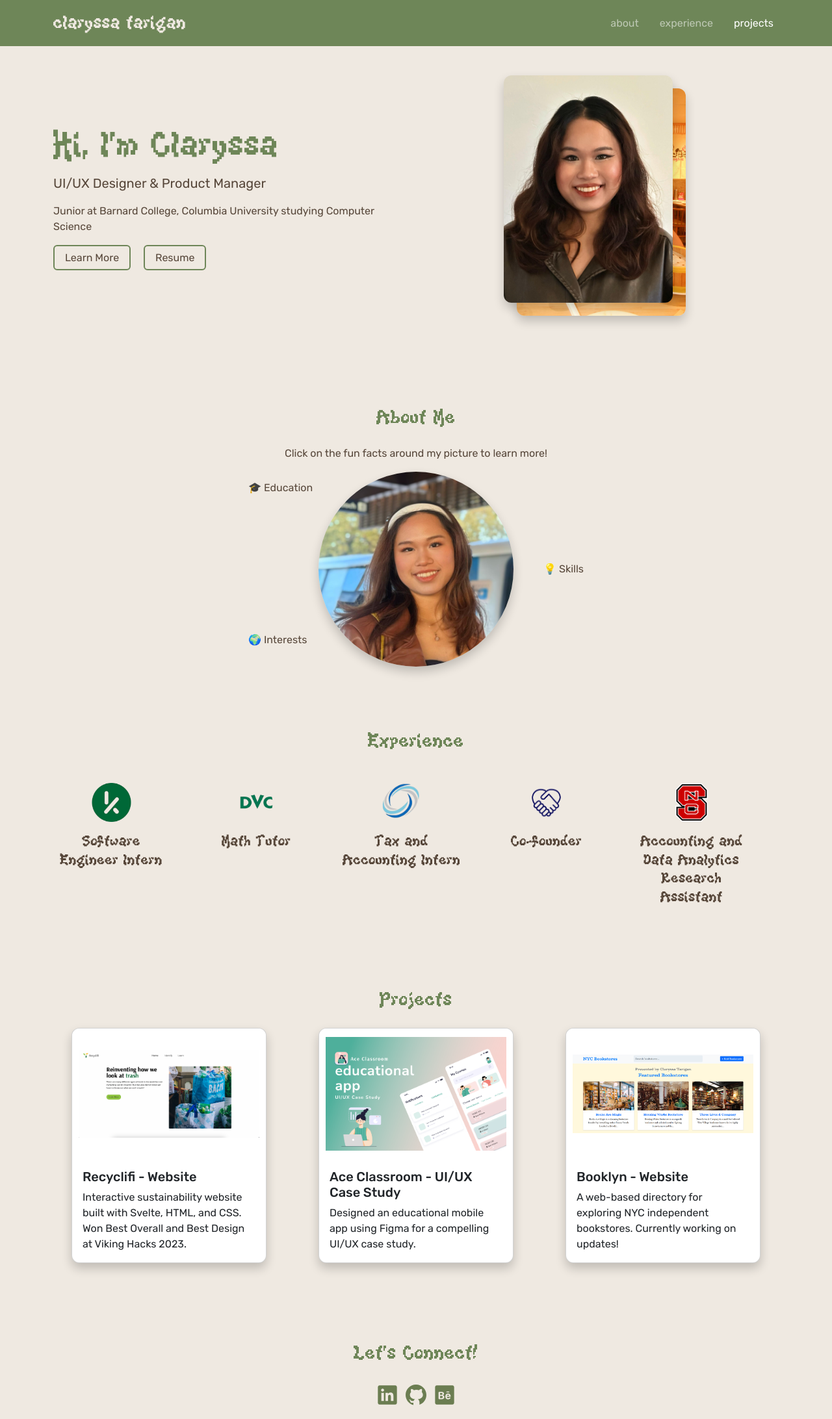
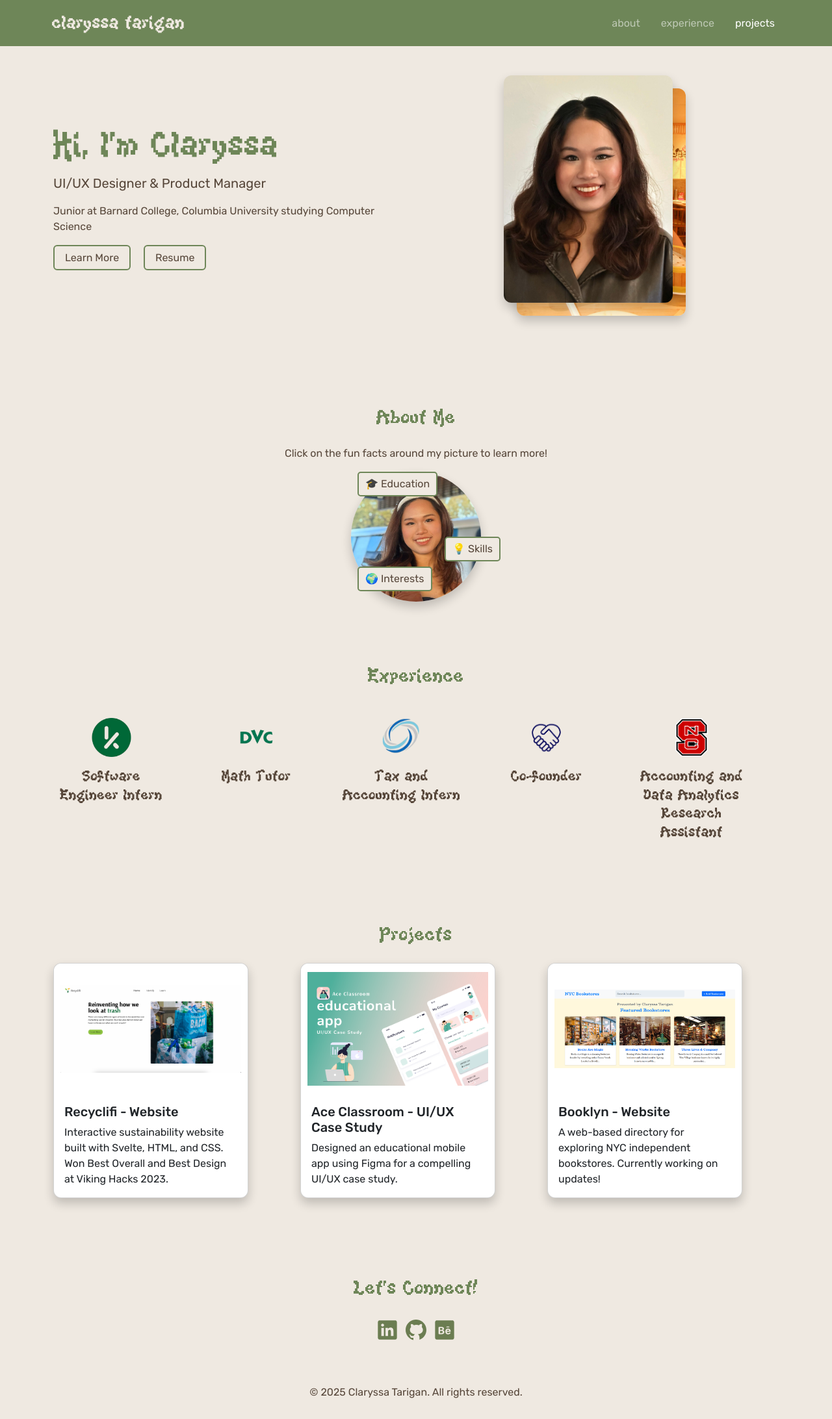
Before and after one commit to claryssayuanwie/portfolio, a Flask app: page / in a window 1280 px wide. Shown: the top 2184 px of the page at 65% size. After the commit the page ends 2152 px from the top, so only its background shows below. Run offline with Flask 3, Linux system fonts and the light colour scheme.

Commit message:
Fixed facts mobile

```diff
--- a/static/style.css
+++ b/static/style.css
@@ -30,42 +37,62 @@
   color: var(--dark-brown);
 }
 
-
-
+/* Navbar Styles */
 .navbar {
   background-color: var(--accent-color) !important;
-    padding: 0.5rem 1rem; /* Reduce padding for mobile */
+  padding: 0.5rem 1rem;
 }
 
-.navbar-nav {
-    flex-direction: row; /* Keep links horizontal */
-    gap: 1rem; /* Add spacing between links */
-}
-
-@media (max-width: 768px) {
-    .navbar-brand {
-        font-size: 24px; /* Slightly smaller on mobile */
-    }
-
-    .nav-link {
-        padding: 0.5rem 0.75rem; /* Reduce link padding */
-        font-size: 0.9rem; /* Slightly smaller text */
-    }
+.navbar .container {
+  width: 100%;
+  padding: 0 10px;
+  display: flex;
+  justify-content: space-between;
+  align-items: center;
 }
 
 .navbar-brand {
   font-family: 'Kiwi Soda', sans-serif;
   font-size: 30px;
   color: var(--base-color) !important;
+  white-space: nowrap;
 }
 
+.navbar-nav {
+  display: flex;
+  flex-direction: row;
+  gap: 1rem;
+  white-space: nowrap;
+}
+
+@media (max-width: 768px) {
+  .navbar-brand {
+    font-size: 24px;
+  }
+  .nav-link {
+    padding: 0.5rem 0.75rem;
+    font-size: 0.9rem;
+  }
+}
+
+@media (max-width: 576px) {
+  .navbar-brand {
+    font-size: 20px;
+  }
+  .nav-link {
+    font-size: 14px;
+    padding: 0.25rem 0.5rem;
+  }
+}
+
+/* Section Scroll Margins */
 section {
-    scroll-margin-top: 100px; /* Adjust to your navbar height */
+  scroll-margin-top: 100px;
 }
 
 @media (max-width: 768px) {
   section {
-      scroll-margin-top: 70px; /* adjust based on your mobile nav height */
+    scroll-margin-top: 70px;
   }
 }
 
@@ -117,12 +143,11 @@
   color: var(--base-color);
 }
 
+/* Cards, Photos, and Hover Effects */
 
-
-  /* Cards, photos, and hover effects */
+/* Fixed width for profile and photo-container images */
 .profile img,
-  .photo-container img,
-  .card {
+.photo-container img {
   transition: transform 0.3s ease, box-shadow 0.3s ease;
   border-radius: 12px;
   width: 300px;
@@ -146,10 +189,11 @@
 
 .photo-container {
   position: relative;
-    width: 300px;
-    height: 300px;
+  width: 90%;
+  max-width: 200px;
   margin: 0 auto;
   text-align: center;
+  overflow: visible;
 }
 
 .photo-container img {
@@ -160,37 +204,36 @@
   box-shadow: 0 8px 16px rgba(0, 0, 0, 0.2);
 }
 
-  /* Fun Facts Styling */
+/* Reposition fun facts around the circle */
+/* Fun Facts: Adjust positions to sit just outside the circle */
 .fun-fact {
   position: absolute;
-    display: flex;
-    align-items: center;
   font-size: 16px;
-    background: none;
+  background: var(--base-color);
   padding: 5px 10px;
-    border-radius: 8px;
-    transition: transform 0.3s ease;
+  border-radius: 5px;
+  border: 2px solid var(--accent-color);
   white-space: nowrap;
   cursor: pointer;
-    border: 2px solid transparent;
+  transition: transform 0.3s ease;
 }
 
-  /* Positioning Fun Facts Around the Image */
+/* Desktop default: scatter fun facts around the circle */
 .fun-fact:nth-child(1) {
-    top: 2%;
-    left: -120px;
+  top: 0;
+  left: 10px;
 }
 
 .fun-fact:nth-child(2) {
   top: 50%;
-    right: -120px;
-    transform: translateY(-50%);
+  right: -30px;     /* Stays on the right side */
 }
 
 .fun-fact:nth-child(3) {
-    bottom: 2%;
-    left: -120px;
+  bottom: 0;
+  left: 10px;
 }
+
 
 /* Hover Effect for Fun Facts */
 .fun-fact:hover {
@@ -415,35 +455,21 @@
   font-size: 14px;
 }
 
-
-/* Force the navbar container to use flex layout with no wrapping */
-.navbar .container {
-  display: flex;
-  flex-wrap: nowrap;
-  align-items: center;
-  justify-content: space-between;
+/* Adjust fun-fact offsets on small screens */
+@media (max-width: 576px) {
+  .fun-fact:nth-child(1),
+  .fun-fact:nth-child(3) {
+    left: -60px;
+  }
+  .fun-fact:nth-child(2) {
+    right: -60px;
+  }
 }
 
-/* Ensure the brand text doesn't wrap */
-.navbar-brand {
-  white-space: nowrap;
+
+#about {
+  display: flex;
+  flex-direction: column;
+  align-items: center;
+  padding: 20px 0; /* Reduce padding to minimize extra bottom space */
 }
-
-/* Force the nav links to stay in a single row */
-.navbar-nav {
-  display: flex;
-  flex-direction: row;
-  gap: 1rem;
-  white-space: nowrap;
-}
-
-/* Optional: Adjust font size and padding on very small screens */
-@media (max-width: 576px) {
-  .navbar-brand {
-    font-size: 20px;
-  }
-  .nav-link {
-    font-size: 14px;
-    padding: 0.25rem 0.5rem;
-  }
-}
```
Also changed, not shown: other parts of static/style.css (+37 -16 lines). Lines whose indentation alone changed are shown as unchanged.
